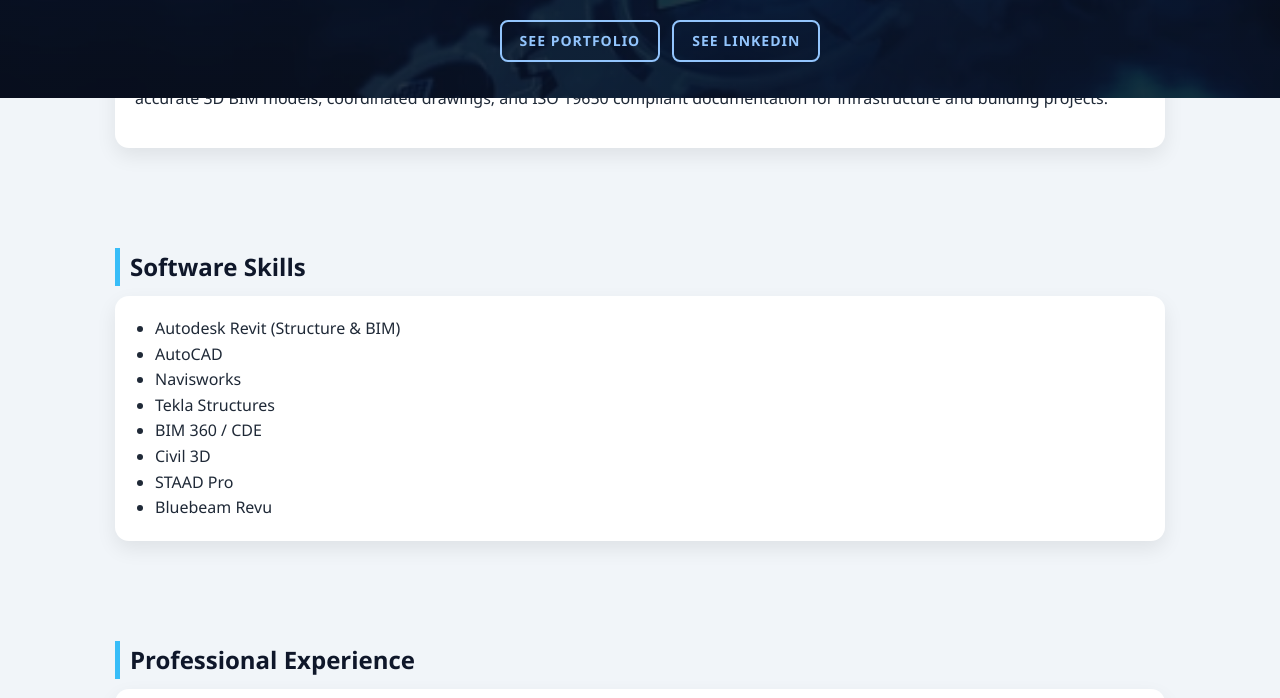
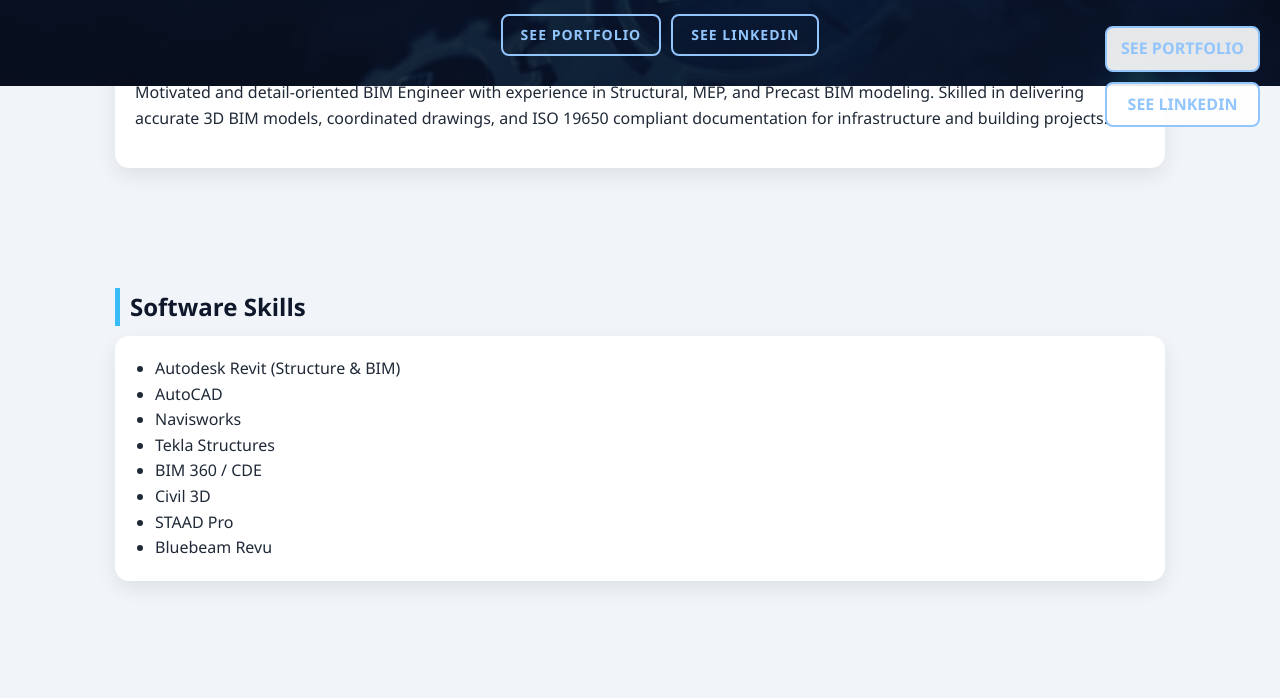
Before and after one commit to vinayak-mk26/VinayakKadam, a plain HTML site: page index.html in a window 1280 px wide. Shown: the part 124-822 px from the top of the page. Drawn offline with Linux system fonts and the light colour scheme.

Commit message:
Update index.html

```diff
--- a/index.html
+++ b/index.html
@@ -44,10 +44,11 @@
     }
 
     .portfolio-text {
-      margin-top: 14px;
       display: flex;
       justify-content: center;
       flex-wrap: wrap;
+      gap: 10px;
+      margin-top: 14px;
     }
 
     .portfolio-btn {
@@ -62,7 +63,6 @@
       font-weight: 600;
       letter-spacing: 1px;
       text-decoration: none;
-      margin: 6px 6px;
       transition: all 0.3s ease;
     }
 
@@ -71,9 +71,37 @@
       color: #0f172a;
     }
 
+    /* ===== FLOATING BUTTONS ===== */
+    .floating-buttons {
+      position: fixed;
+      top: 150px;
+      right: 20px;
+      display: flex;
+      flex-direction: column;
+      gap: 10px;
+      z-index: 1000;
+    }
+
+    .floating-buttons a {
+      padding: 8px 14px;
+      border: 2px solid #93c5fd;
+      border-radius: 8px;
+      text-decoration: none;
+      color: #93c5fd;
+      font-weight: 600;
+      text-align: center;
+      transition: all 0.3s ease;
+      background: rgba(255,255,255,0.9);
+    }
+
+    .floating-buttons a:hover {
+      background: #93c5fd;
+      color: #0f172a;
+    }
+
     section {
       max-width: 1050px;
-      margin: 100px auto 25px auto;
+      margin: 120px auto 25px auto;
       padding: 0 20px;
     }
 
@@ -118,6 +146,12 @@
     <a href="https://www.linkedin.com/in/vinayakkadam26" target="_blank" class="portfolio-btn">SEE LINKEDIN</a>
   </div>
 </header>
+
+<!-- Floating buttons visible while scrolling -->
+<div class="floating-buttons">
+  <a href="https://drive.google.com/file/d/1t_0I5vWDKq7X9x3N2NxLvHsoaIbY11wi/view?usp=drive_link" target="_blank">SEE PORTFOLIO</a>
+  <a href="https://www.linkedin.com/in/vinayakkadam26" target="_blank">SEE LINKEDIN</a>
+</div>
 
 <section>
   <h2>About Me</h2>
@@ -173,8 +207,7 @@
   </div>
 
   <div class="card">
-    <strong>Professional Trainee – Novatr</strong><br />
-    <em>Jakarta Metro Line – Infrastructure BIM</em>
+    <strong>Professional Trainee – Novatr (Jakarta Metro Line – Infrastructure BIM)</strong>
     <ul>
       <li>Developed structural BIM models using Autodesk Revit.</li>
       <li>Coordinated architectural, structural, and MEP models.</li>
```
